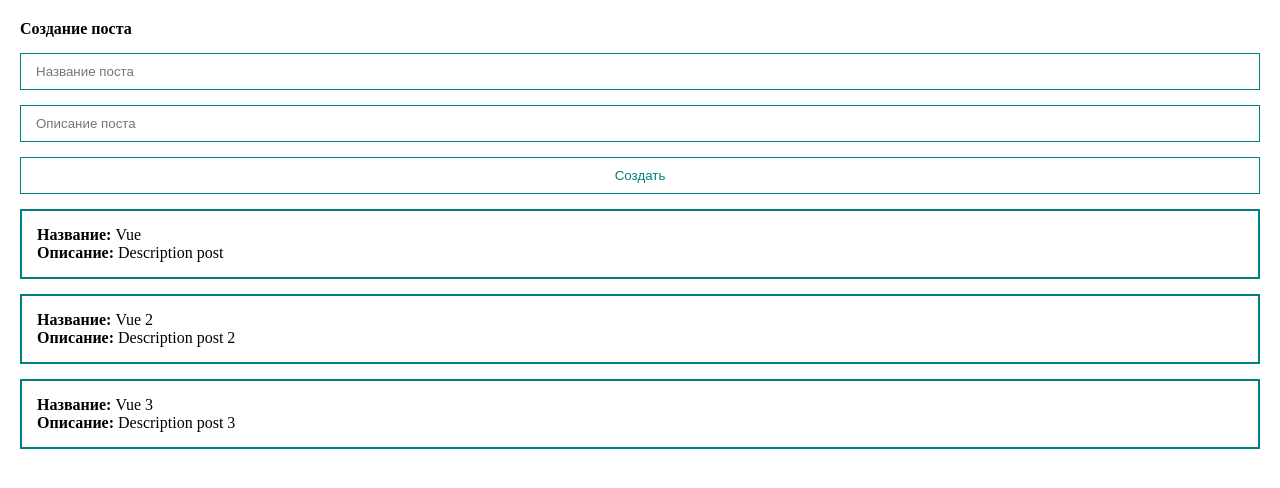
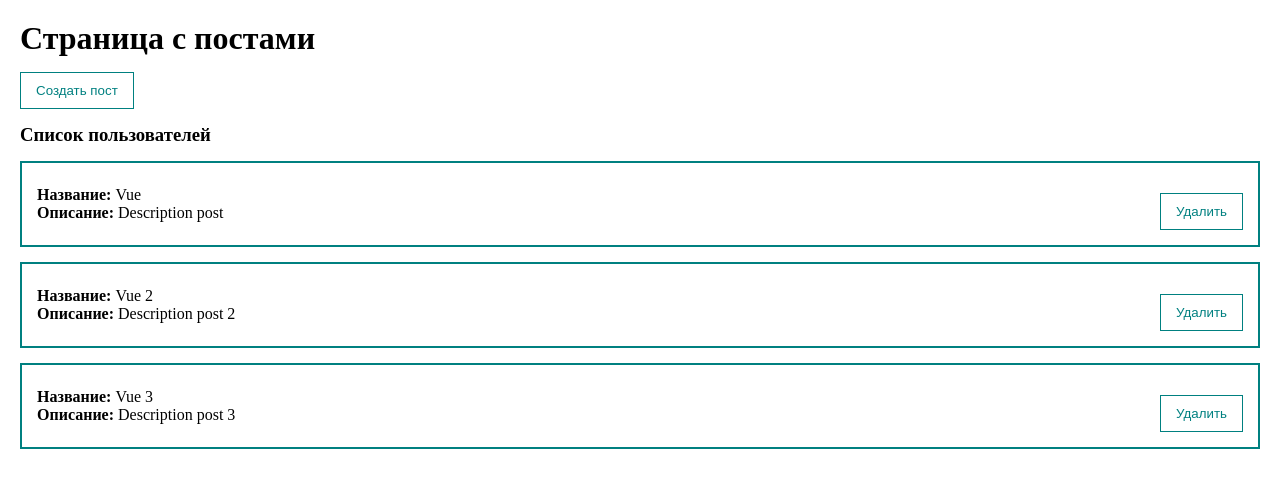
Before and after one commit to IvanKlesov/vue-test, a Vue app: page / in a window 1280 px wide. Shown: the top 488 px of the page. Built offline with nearby package versions, Linux system fonts and the light colour scheme.

Commit message:
feat: add modal window, func create/delete posts

```diff
--- a/src/App.vue
+++ b/src/App.vue
@@ -1,31 +1,36 @@
 <template>
   <div class="app">
-    <form @submit.prevent>
-      <h4>Создание поста</h4>
-      <input
-        v-bind:value="title"
-        @input="title = $event.target.value"
-        class="input" type="text"
-        placeholder="Название поста"
-      >
-      <input
-       v-bind:value="body"
-       @input="body = $event.target.value"
-       class="input"
-       type="text"
-       placeholder="Описание поста"
-      >
-      <button class="btn" @click="createPost">Создать</button>
-    </form>
-    <div class="post" v-bind:key="post.id" v-for="post in posts">
-      <div><strong>Название:</strong> {{post.title}}</div>
-      <div><strong>Описание:</strong> {{post.body}}</div>
-    </div>
+    <h1>Страница с постами</h1>
+    <my-button @click="showDialog" style="margin: 15px 0">
+      Создать пост
+    </my-button>
+    <my-dialog v-model:show="dialogVisible">
+      <post-form
+        @create="createPost"
+      />
+    </my-dialog>
+
+    <post-list
+      :posts="posts"
+      @remove="removePost"
+    />
+
   </div>
 </template>
 
 <script>
+import PostForm from "@/components/PostForm";
+import PostList from "@/components/PostList";
+import MyDialog from "./components/UI/MyDialog.vue";
+import MyButton from "./components/UI/MyButton.vue";
+
 export default {
+  components: {
+    PostList,
+    PostForm,
+    MyDialog,
+    MyButton
+},
   data() {
     return {
       posts: [
@@ -33,19 +38,19 @@
         {id: 2, title: 'Vue 2', body: 'Description post 2'},
         {id: 3, title: 'Vue 3', body: 'Description post 3'},
       ],
-      title: '',
-      body: ''
+      dialogVisible: false
     }
   },
   methods: {
-    createPost() {
-      const newPost = {
-        id: Date.now(),
-        title: this.title,
-        body: this.body
-      }
-
-      this.posts.push(newPost);
+    createPost(post) {
+      this.posts.push(post);
+      this.dialogVisisble = false;
+    },
+    removePost(post) {
+      this.posts = this.posts.filter(p => p.id !== post.id)
+    },
+    showDialog() {
+      this.dialogVisible = true;
     }
   }
 }
@@ -61,36 +66,4 @@
 .app {
   padding: 20px;
 }
-
-.post {
-  padding: 15px;
-  margin-top: 15px;
-  border: 2px solid teal;
-}
-
-form {
-  display: flex;
-  flex-direction: column;
-
-}
-.input {
-  width: 100%;
-
-  padding: 10px 15px;
-  margin-top: 15px;
-
-  border: 1px solid teal;
-}
-
-.btn {
-  align-self: right;
-
-  margin-top: 15px;
-  padding: 10px 15px;
-
-  border: 1px solid teal;
-
-  background: none;
-  color: teal;
-}
 </style>
--- /dev/null
+++ b/src/components/PostForm.vue
@@ -0,0 +1,76 @@
+<template>
+    <form @submit.prevent>
+      <h4>Создание поста</h4>
+      <my-input
+        v-model="post.title"
+        placeholder="Название поста"
+      />
+      <my-input
+       v-model="post.body"
+       placeholder="Описание поста"
+      />
+      <my-button
+        class="btn"
+        @click="createPost"
+        style="align-self: flex-end; margin-top: 15px;"
+      >
+        Создать
+      </my-button>
+    </form>
+</template>
+
+<script>
+import MyButton from "./UI/MyButton.vue";
+export default {
+  components: {
+    MyButton
+  },
+  data() {
+    return {
+      post: {
+        title: '',
+        body: ''
+      }
+    }
+  },
+  methods: {
+      createPost() {
+        this.post.id = Date.now();
+        this.$emit('create', this.post);
+        this.post = {
+          title: '',
+          body: ''
+        }
+    }
+  }
+}
+</script>
+
+<style>
+
+form {
+  display: flex;
+  flex-direction: column;
+
+}
+.input {
+  width: 100%;
+
+  padding: 10px 15px;
+  margin-top: 15px;
+
+  border: 1px solid teal;
+}
+
+.btn {
+  align-self: right;
+
+  margin-top: 15px;
+  padding: 10px 15px;
+
+  border: 1px solid teal;
+
+  background: none;
+  color: teal;
+}
+</style>
--- /dev/null
+++ b/src/components/PostItem.vue
@@ -0,0 +1,43 @@
+<template>
+    <div class="post">
+      <div>
+        <div><strong>Название:</strong> {{post.title}}</div>
+        <div><strong>Описание:</strong> {{post.body}}</div>
+      </div>
+      <div class="post_btns">
+        <my-button
+          @click="$emit('remove', post)"
+        >
+          Удалить
+        </my-button>
+      </div>
+    </div>
+</template>
+
+<script>
+import MyButton from "./UI/MyButton.vue";
+export default {
+  components: {
+    MyButton
+  },
+  props: {
+    post: {
+      type: Object,
+      required: true
+    }
+  }
+}
+</script>
+
+<style>
+
+.post {
+  display: flex;
+  align-items: center;
+  justify-content: space-between;
+
+  padding: 15px;
+  margin-top: 15px;
+  border: 2px solid teal;
+}
+</style>
--- /dev/null
+++ b/src/components/PostList.vue
@@ -0,0 +1,32 @@
+<template>
+  <div v-if="posts.length > 0">
+    <h3>Список пользователей</h3>
+    <post-item
+      :key="post.id"
+      v-for="post in posts"
+      :post="post"
+      @remove="$emit('remove', post)"
+    />
+  </div>
+  <h2 v-else style="color: red">
+    Список пользователей пуст
+  </h2>
+</template>
+
+<script>
+import PostItem from '@/components/PostItem';
+export default {
+  components: {
+    PostItem
+  },
+  props: {
+    posts: {
+      type: Array,
+      required: true
+    }
+  }
+}
+</script>
+
+<style>
+</style>
--- /dev/null
+++ b/src/components/UI/MyButton.vue
@@ -0,0 +1,29 @@
+<template>
+  <button class="btn">
+    <slot>
+
+    </slot>
+  </button>
+</template>
+
+<script>
+export default {
+  name: 'my-button'
+}
+</script>
+
+<style>
+
+.btn {
+  align-self: right;
+
+  margin-top: 15px;
+  padding: 10px 15px;
+
+  border: 1px solid teal;
+
+  background: none;
+  color: teal;
+}
+
+</style>
--- /dev/null
+++ b/src/components/UI/MyDialog.vue
@@ -0,0 +1,51 @@
+<template>
+  <div class="dialog" v-if="show" @click.stop="hideDialog">
+    <div @click.stop class="dialog__content">
+      <slot></slot>
+    </div>
+
+  </div>
+
+</template>
+
+<script>
+export default {
+  name: 'my-dialog',
+  props: {
+    show: {
+      type: Boolean,
+      default: false
+    }
+  },
+  methods: {
+      hideDialog() {
+        this.$emit('update:show', false)
+      }
+  }
+}
+
+</script>
+
+<style>
+
+.dialog {
+  display: flex;
+  position: fixed;
+  top: 0;
+  bottom: 0;
+  right: 0;
+  left: 0;
+
+  background: rgba(0, 0, 0, 0.5);
+}
+
+.dialog__content {
+  margin: auto;
+  padding: 20px;
+
+  background: white;
+  border-radius: 12px;
+  min-width: 300px;
+  min-height: 50px;
+}
+</style>
--- /dev/null
+++ b/src/components/UI/MyInput.vue
@@ -0,0 +1,35 @@
+<template>
+      <input
+        class="input"
+        type="text"
+        :value="modelValue"
+        @input="updateInput"
+      >
+</template>
+
+<script>
+export default {
+  name: 'my-input',
+  props: {
+    modelValue: [String, Number]
+  },
+  methods: {
+    updateInput(e) {
+      this.$emit('update:modelValue', e.target.value);
+    }
+  }
+}
+</script>
+
+<style>
+
+.input {
+  width: 100%;
+
+  padding: 10px 15px;
+  margin-top: 15px;
+
+  border: 1px solid teal;
+}
+
+</style>
--- /dev/null
+++ b/src/components/UI/index.js
@@ -0,0 +1,9 @@
+import MyButton from '@/components/UI/MyButton';
+import MyInput from '@/components/UI/MyInput';
+import MyDialog from '@/components/UI/MyDialog';
+
+export default [
+  MyButton,
+  MyInput,
+  MyDialog
+]
--- a/src/main.js
+++ b/src/main.js
@@ -1,5 +1,11 @@
-import { createApp } from 'vue'
-import App from './App'
+import { createApp } from 'vue';
+import App from './App';
+import components from '@/components/UI';
 
+const app = createApp(App);
 
-createApp(App).mount('#app')
+components.forEach(component => {
+  app.component(component.name, component)
+})
+
+app.mount('#app')
```
